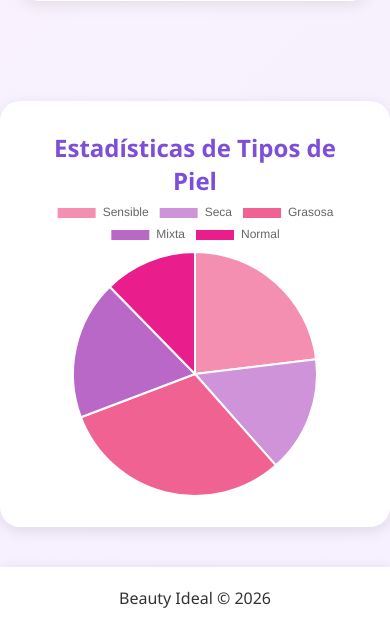
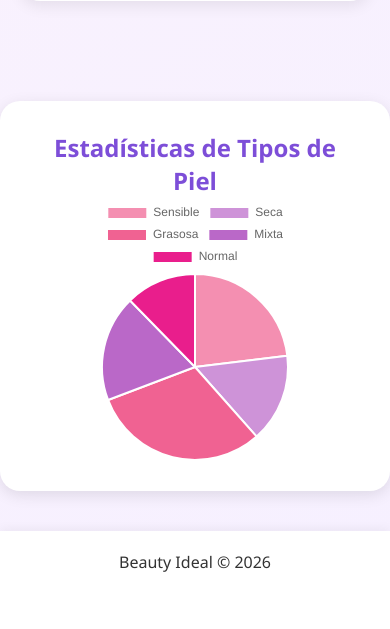
Before and after one commit to PaulaMurcia-a/pagina_MaquillajeIdeal, a FastAPI app: page / in a window 390 px wide. Shown: the part 2894-3523 px from the top of the page. After the commit the page ends 3466 px from the top, so only its background shows below. Run offline with FastAPI, Linux system fonts and the light colour scheme.

Commit message:
[UPDATE]GRAFICA

```diff
--- a/static/style.css
+++ b/static/style.css
@@ -538,7 +538,7 @@ footer{
     }
 
     #grafica {
-        max-width: 100%;
+        max-width: 80%;
         max-height: none;
     }
 }
```
